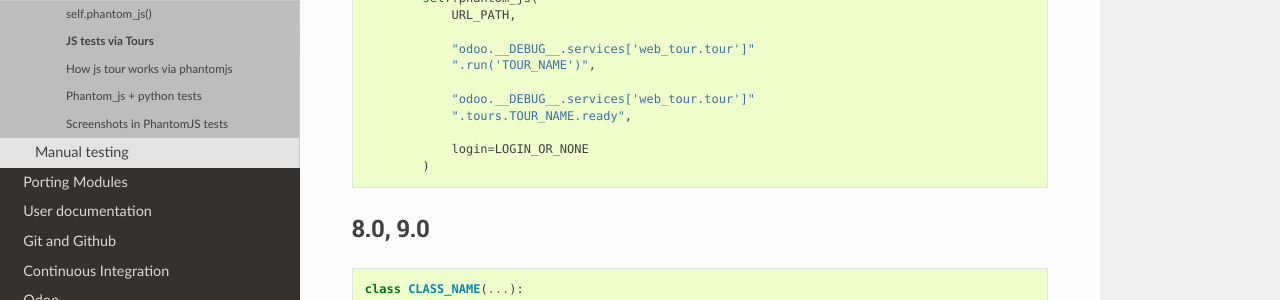
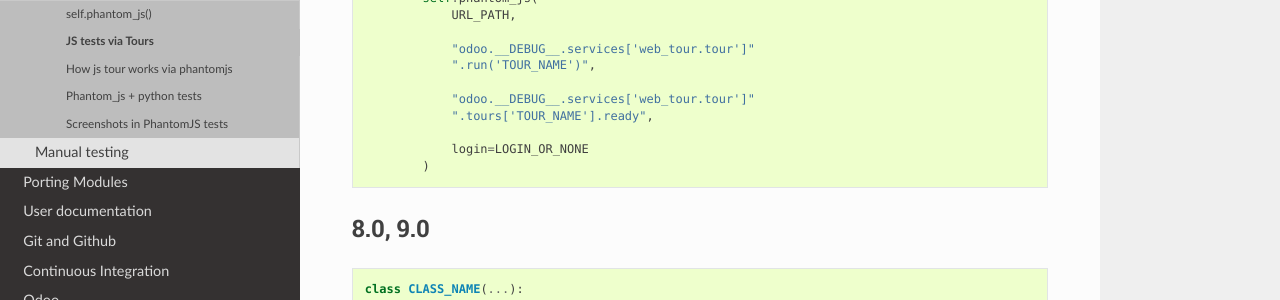
Before and after one commit to itpp-labs/odoo-development, a Sphinx documentation site: the page built from docs/qa/js/tests-via-tours.rst, in a window 1280 px wide and 1055 px high. Shown: the part 337-637 px from the top of the window. Built offline with Sphinx 7.4.7 and the Read the Docs theme 2.0.0, drawn with Linux system fonts in a browser that asks for light colours.

```diff
--- a/docs/qa/js/tests-via-tours.rst
+++ b/docs/qa/js/tests-via-tours.rst
@@ -19,7 +19,7 @@ How to run :doc:`odoo tours<../../description/js_tour>` in :doc:`phantom_js <pha
                 ".run('TOUR_NAME')",
 
                 "odoo.__DEBUG__.services['web_tour.tour']"
-                ".tours.TOUR_NAME.ready",
+                ".tours['TOUR_NAME'].ready",
 
                 login=LOGIN_OR_NONE
             )
```
